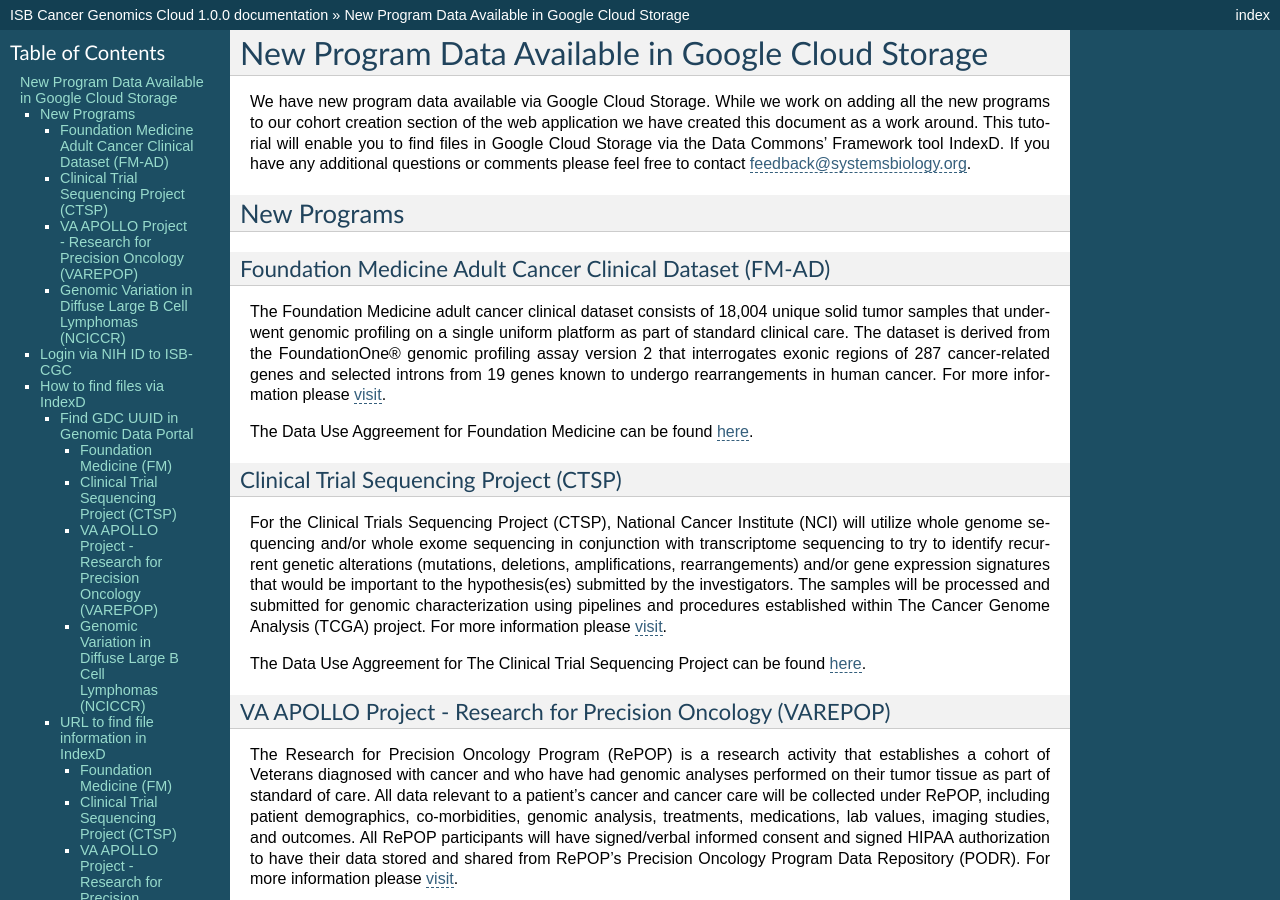
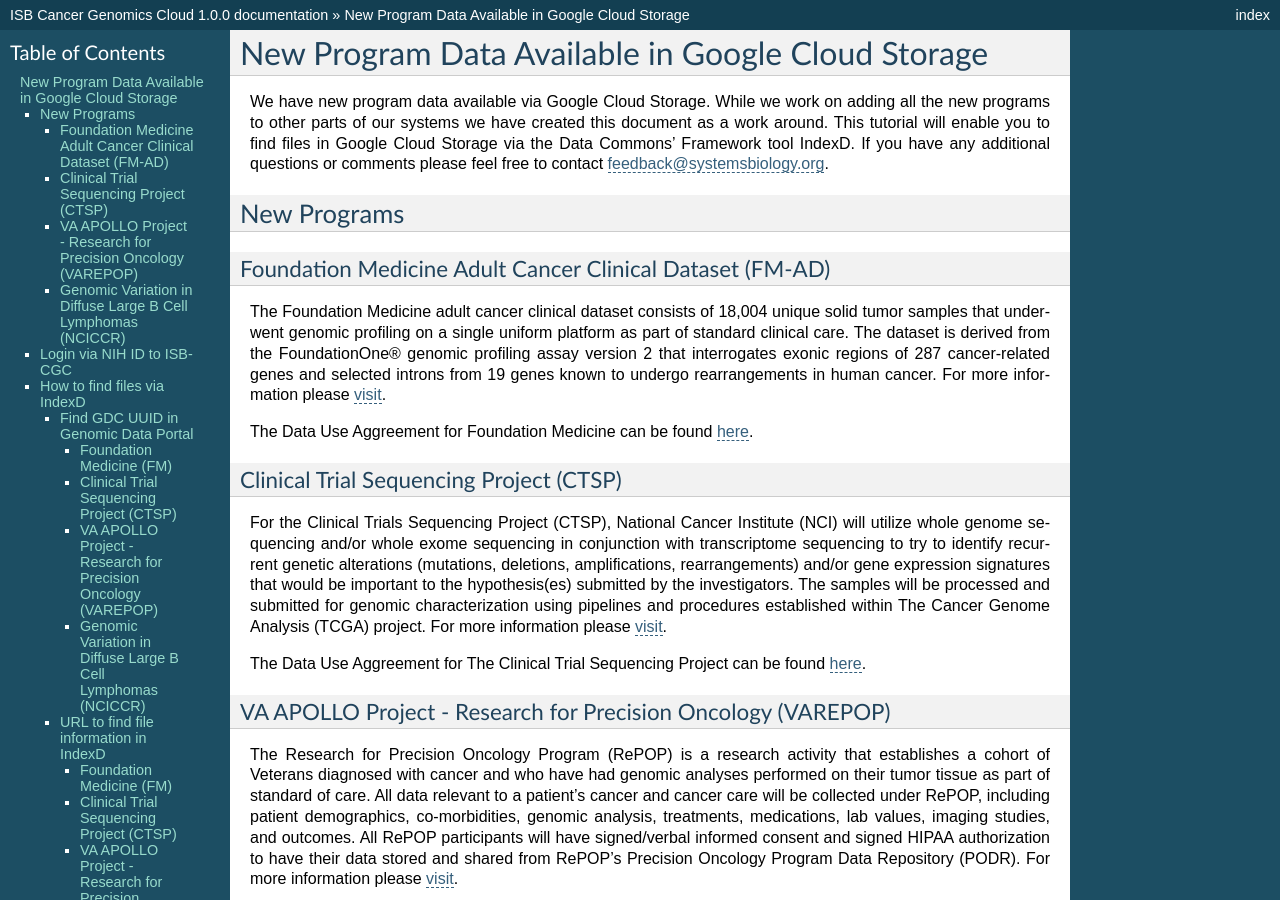
Before and after one commit to isb-cgc/readthedocs, a Sphinx documentation site: the page built from docs/source/sections/data/data2/AccessData/AccessviaIndexD.rst, in a window 1280 px wide and 900 px high. Built offline with Sphinx 7.4.7, drawn with Linux system fonts in a browser that asks for light colours; pages that are not in the unit, such as notebooks, are missing from menus.

Commit message:
Update AccessviaIndexD.rst

```diff
--- a/docs/source/sections/data/data2/AccessData/AccessviaIndexD.rst
+++ b/docs/source/sections/data/data2/AccessData/AccessviaIndexD.rst
@@ -1,7 +1,7 @@
 New Program Data Available in Google Cloud Storage
 =======================================
 
-We have new program data available via Google Cloud Storage. While we work on adding all the new programs to our cohort creation section of the web application we have created this document as a work around.  This tutorial will enable you to find files in Google Cloud Storage via the Data Commons' Framework tool IndexD. If you have any additional questions or comments please feel free to contact feedback@systemsbiology.org.
+We have new program data available via Google Cloud Storage. While we work on adding all the new programs to other parts of our systems we have created this document as a work around.  This tutorial will enable you to find files in Google Cloud Storage via the Data Commons' Framework tool IndexD. If you have any additional questions or comments please feel free to contact feedback@systemsbiology.org.
 
 New Programs
 -------------
```
